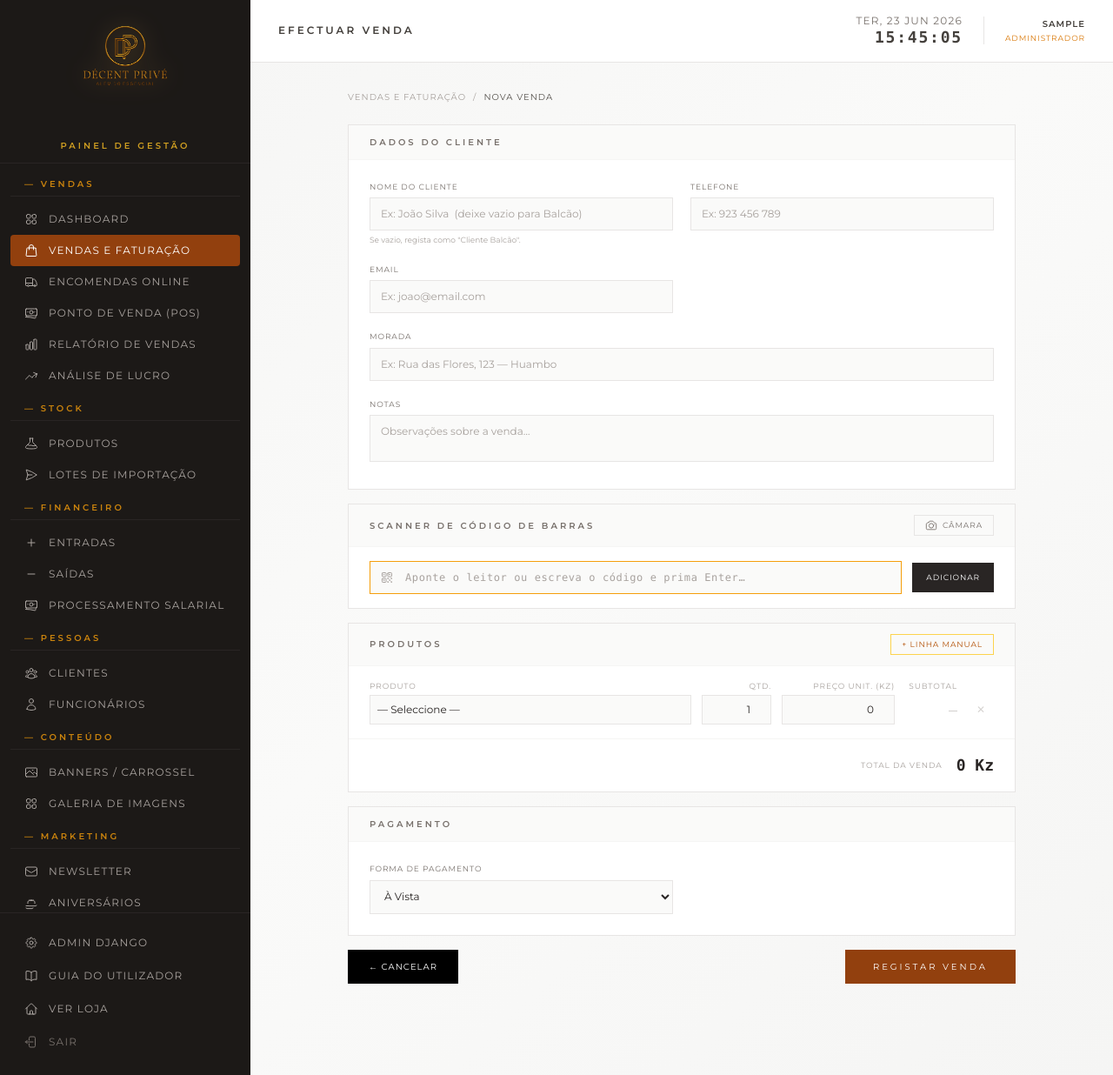
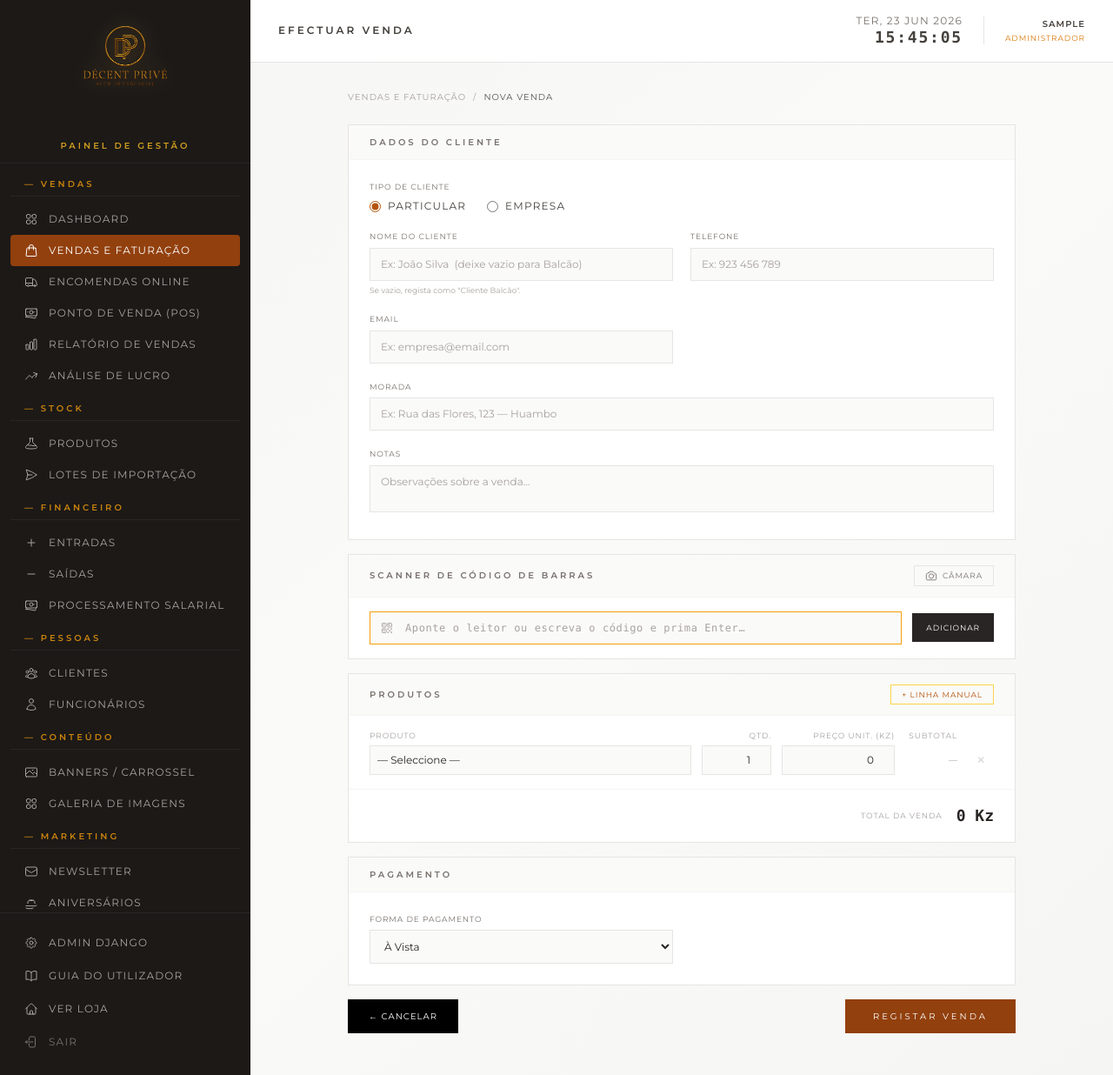
Before and after one commit to IVANCSILVA/perfumariadp, a Django app: page /gestao/vendas/nova/ in a window 1280 px wide. Shown: the whole page at 87% size. Run offline with Django 5.2, Linux system fonts and the light colour scheme; the visitor is signed in with stand-in values (Sample User, id 1); data that the repository does not hold is empty; some libraries are stand-ins or nearby versions; some web fonts are replaced.

Commit message:
feat: tipo de cliente (empresa/particular) com NIF + fix select inactivo apos barcode

```diff
--- a/loja/templates/gestao/venda_form.html
+++ b/loja/templates/gestao/venda_form.html
@@ -21,13 +21,50 @@
                 <h2 class="text-[10px] uppercase tracking-[0.3em] text-stone-500 font-semibold">Dados do Cliente</h2>
             </div>
             <div class="px-6 py-6 grid grid-cols-1 md:grid-cols-2 gap-5">
+
+                <!-- Tipo de Cliente -->
+                <div class="md:col-span-2">
+                    <label class="block text-[9px] uppercase tracking-widest text-stone-500 mb-2">Tipo de Cliente</label>
+                    <div class="flex gap-6 items-center">
+                        <label class="flex items-center gap-2 cursor-pointer">
+                            <input type="radio" name="tipo_cliente" value="particular" id="tipo_particular"
+                                   class="accent-amber-700" checked>
+                            <span class="text-xs text-stone-700 uppercase tracking-widest">Particular</span>
+                        </label>
+                        <label class="flex items-center gap-2 cursor-pointer">
+                            <input type="radio" name="tipo_cliente" value="empresa" id="tipo_empresa"
+                                   class="accent-amber-700">
+                            <span class="text-xs text-stone-700 uppercase tracking-widest">Empresa</span>
+                        </label>
+                    </div>
+                </div>
+
+                <!-- Campos exclusivos de Empresa -->
+                <div id="campos-empresa" class="md:col-span-2 grid grid-cols-1 md:grid-cols-2 gap-5 hidden">
+                    <div>
+                        <label class="block text-[9px] uppercase tracking-widest text-stone-500 mb-1.5">Nome da Empresa *</label>
+                        <input type="text" name="nome_empresa" id="nome_empresa"
+                               value="{{ post.nome_empresa|default:'' }}"
+                               placeholder="Ex: Empresa XYZ, Lda."
+                               class="w-full px-3 py-2.5 text-xs bg-stone-50 border border-stone-200 text-stone-800 placeholder-stone-400 focus:outline-none focus:border-amber-500 transition-colors">
+                    </div>
+                    <div>
+                        <label class="block text-[9px] uppercase tracking-widest text-stone-500 mb-1.5">NIF *</label>
+                        <input type="text" name="nif" id="nif"
+                               value="{{ post.nif|default:'' }}"
+                               placeholder="Ex: 5000123456"
+                               class="w-full px-3 py-2.5 text-xs bg-stone-50 border border-stone-200 text-stone-800 placeholder-stone-400 focus:outline-none focus:border-amber-500 transition-colors">
+                    </div>
+                </div>
+
+                <!-- Nome (particular: nome; empresa: nome do responsável) -->
                 <div>
-                    <label class="block text-[9px] uppercase tracking-widest text-stone-500 mb-1.5">Nome do Cliente</label>
+                    <label id="label-nome-cliente" class="block text-[9px] uppercase tracking-widest text-stone-500 mb-1.5">Nome do Cliente</label>
                     <input type="text" name="nome_cliente"
                            value="{{ post.nome_cliente|default:'' }}"
                            placeholder="Ex: João Silva  (deixe vazio para Balcão)"
                            class="w-full px-3 py-2.5 text-xs bg-stone-50 border border-stone-200 text-stone-800 placeholder-stone-400 focus:outline-none focus:border-amber-500 transition-colors">
-                    <p class="mt-1 text-[9px] text-stone-400">Se vazio, regista como "Cliente Balcão".</p>
+                    <p id="hint-nome-cliente" class="mt-1 text-[9px] text-stone-400">Se vazio, regista como "Cliente Balcão".</p>
                 </div>
                 <div>
                     <label class="block text-[9px] uppercase tracking-widest text-stone-500 mb-1.5">Telefone</label>
@@ -40,7 +77,7 @@
                     <label class="block text-[9px] uppercase tracking-widest text-stone-500 mb-1.5">Email</label>
                     <input type="email" name="email"
                            value="{{ post.email|default:'' }}"
-                           placeholder="Ex: joao@email.com"
+                           placeholder="Ex: empresa@email.com"
                            class="w-full px-3 py-2.5 text-xs bg-stone-50 border border-stone-200 text-stone-800 placeholder-stone-400 focus:outline-none focus:border-amber-500 transition-colors">
                 </div>
                 <div class="md:col-span-2">
@@ -57,6 +94,27 @@
                 </div>
             </div>
         </div>
+
+        <script>
+        (function() {
+            var radios = document.querySelectorAll('input[name="tipo_cliente"]');
+            var camposEmpresa = document.getElementById('campos-empresa');
+            var labelNome = document.getElementById('label-nome-cliente');
+            var hintNome = document.getElementById('hint-nome-cliente');
+            var nifInput = document.getElementById('nif');
+            var nomeEmpresaInput = document.getElementById('nome_empresa');
+            function toggleTipo() {
+                var isEmpresa = document.getElementById('tipo_empresa').checked;
+                camposEmpresa.classList.toggle('hidden', !isEmpresa);
+                labelNome.textContent = isEmpresa ? 'Nome do Responsável / Contacto' : 'Nome do Cliente';
+                hintNome.textContent = isEmpresa ? 'Nome da pessoa de contacto.' : 'Se vazio, regista como "Cliente Balcão".';
+                nifInput.required = isEmpresa;
+                nomeEmpresaInput.required = isEmpresa;
+            }
+            radios.forEach(function(r) { r.addEventListener('change', toggleTipo); });
+            toggleTipo();
+        })();
+        </script>
 
         <!-- Scanner de Código de Barras -->
         <div class="bg-white border border-stone-200 mb-4">
@@ -288,13 +346,13 @@ function mostrarFeedback(msg, tipo) {
 
 // ── Criar linha de produto ────────────────────────────────────────────────────
 
-function criarLinha(prodId, quantidade) {
+function criarLinha(prodId, quantidade, fromBarcode) {
     var div = document.createElement('div');
     div.className = 'linha-produto grid grid-cols-[1fr_80px_130px_60px_30px] gap-3 items-center';
 
     // Select produto
     var sel = document.createElement('select');
-    sel.name = 'produto_id';
+    sel.name = fromBarcode && prodId ? '' : 'produto_id';
     sel.className = 'w-full px-2 py-2 text-xs bg-stone-50 border border-stone-200 text-stone-800 focus:outline-none focus:border-amber-500 transition-colors appearance-none';
     var opt0 = document.createElement('option');
     opt0.value = '';
@@ -310,6 +368,17 @@ function criarLinha(prodId, quantidade) {
         sel.appendChild(opt);
     });
     if (prodId) sel.value = prodId;
+
+    // Quando vem de barcode: bloquear o select e usar hidden input para submissão
+    var hiddenProdId = null;
+    if (fromBarcode && prodId) {
+        sel.disabled = true;
+        sel.className += ' opacity-60 cursor-not-allowed';
+        hiddenProdId = document.createElement('input');
+        hiddenProdId.type = 'hidden';
+        hiddenProdId.name = 'produto_id';
+        hiddenProdId.value = prodId;
+    }
 
     // Quantidade
     var inputQty = document.createElement('input');
@@ -341,6 +410,7 @@ function criarLinha(prodId, quantidade) {
     btnRem.addEventListener('click', function() { div.remove(); recalcTotal(); });
 
     div.appendChild(sel);
+    if (hiddenProdId) div.appendChild(hiddenProdId);
     div.appendChild(inputQty);
     div.appendChild(inputPreco);
     div.appendChild(subDiv);
@@ -396,7 +466,7 @@ function processarBarcode(codigo) {
             recalcTotal();
             mostrarFeedback('Qty actualizada: ' + p.nome + ' × ' + novaQty, 'ok');
         } else {
-            criarLinha(String(idLocal), 1);
+            criarLinha(String(idLocal), 1, true);
             mostrarFeedback('Adicionado: ' + p.nome + ' — ' + p.marca, 'ok');
         }
         inputBarcode.value = '';
@@ -412,7 +482,7 @@ function processarBarcode(codigo) {
                 // Adicionar ao mapa local
                 PRODUTOS[data.id] = {nome: data.nome, marca: data.marca, preco: data.preco, stock: data.stock, codigo_barras: codigo};
                 BARCODE_MAP[codigo] = String(data.id);
-                criarLinha(String(data.id), 1);
+                criarLinha(String(data.id), 1, true);
                 mostrarFeedback('Adicionado: ' + data.nome + ' — ' + data.marca, 'ok');
             } else {
                 mostrarFeedback('Produto não encontrado: ' + codigo, 'erro');
@@ -485,8 +555,8 @@ btnFecharCamara.addEventListener('click', pararCamara);
 
 // ── Init ──────────────────────────────────────────────────────────────────────
 
-btnAdd.addEventListener('click', function() { criarLinha(null, 1); });
-criarLinha(null, 1);
+btnAdd.addEventListener('click', function() { criarLinha(null, 1, false); });
+criarLinha(null, 1, false);
 inputBarcode.focus();
 </script>
 {% endblock %}
--- a/loja/views.py
+++ b/loja/views.py
@@ -575,6 +575,9 @@ def gestao_venda_nova(request):
     erros = {}
 
     if request.method == 'POST':
+        tipo_cliente = request.POST.get('tipo_cliente', 'particular')
+        nome_empresa = request.POST.get('nome_empresa', '').strip()
+        nif          = request.POST.get('nif', '').strip()
         nome_cliente = request.POST.get('nome_cliente', '').strip() or 'Cliente Balcão'
         telefone     = request.POST.get('telefone', '').strip()
         email        = request.POST.get('email', '').strip()
@@ -654,6 +657,9 @@ def gestao_venda_nova(request):
                 data_proxima_parcela = None
 
             encomenda = Encomenda.objects.create(
+                tipo_cliente=tipo_cliente,
+                nome_empresa=nome_empresa,
+                nif=nif,
                 nome_cliente=nome_cliente,
                 telefone=telefone or '—',
                 email=email,
```
Also changed, not shown: loja/models.py (+11 -0 lines), loja/migrations/0039_encomenda_tipo_cliente.py (added).
